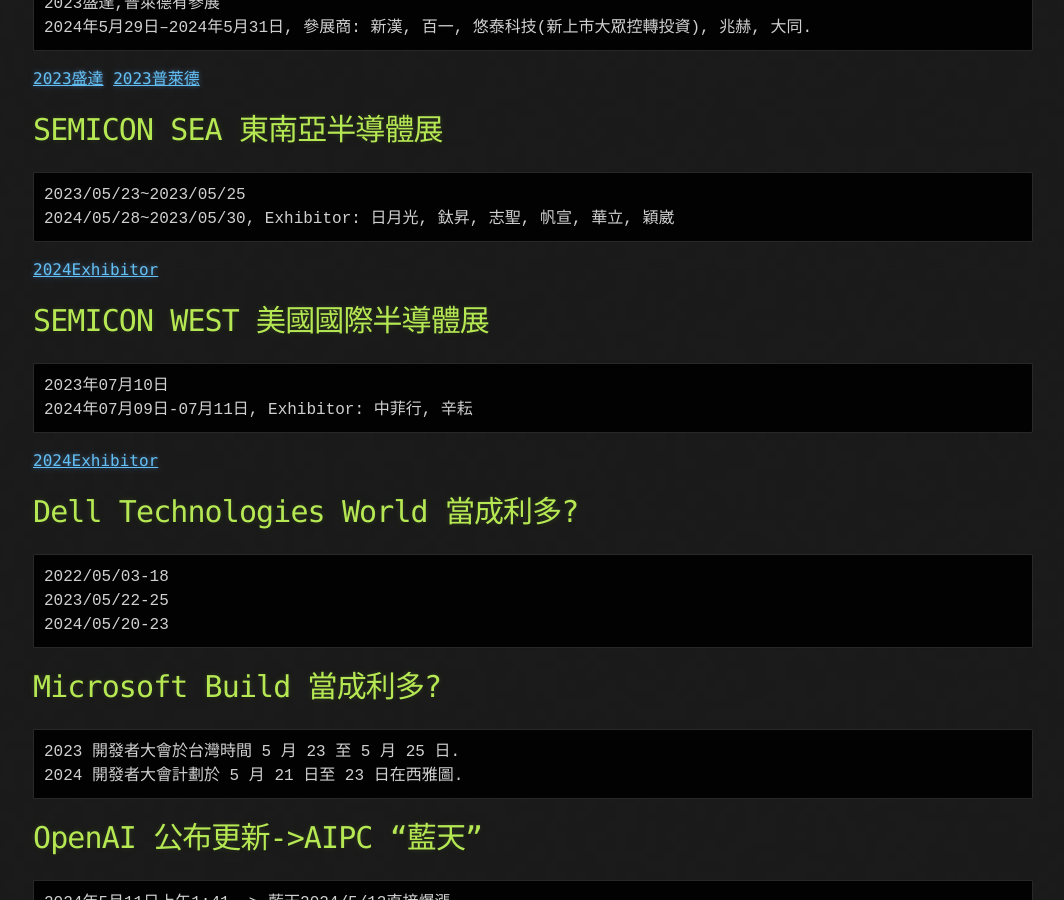
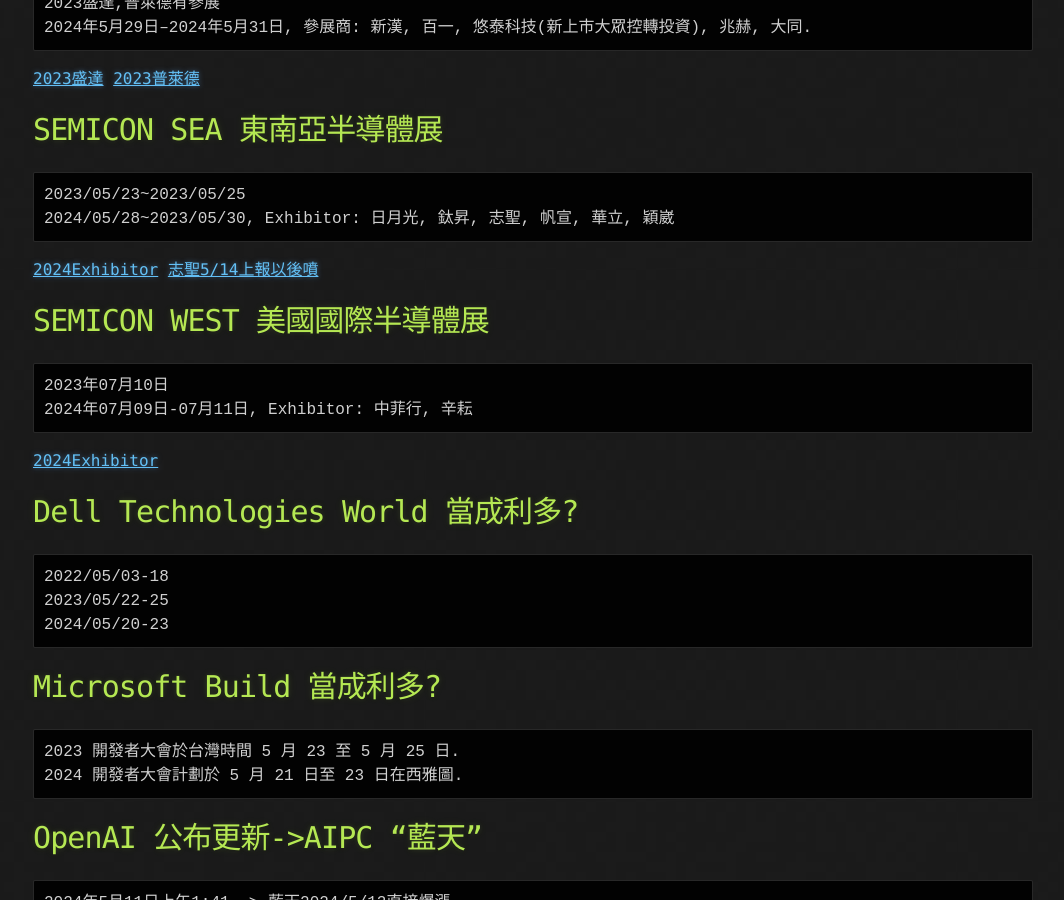
Before and after one commit to lepg5487/Stock_God, a Jekyll site: the page built from experience.md, in a window 1280 px wide and 900 px high, scrolled down 5051 px. Shown: the whole window, without its empty margins (107-1171 px from the left). Built offline with Jekyll 4.4.1, drawn with Linux system fonts in a browser that asks for light colours; our own code applies the rules of GitHub Pages for plain Markdown files.

Commit message:
Update experience.md

````diff
--- a/experience.md
+++ b/experience.md
@@ -195,6 +195,7 @@
 2024/05/28~2023/05/30, Exhibitor: 日月光, 鈦昇, 志聖, 帆宣, 華立, 穎崴
 ```
 [2024Exhibitor](https://expo.semi.org/southeastasia2024/Public/EventMap.aspx?ID=28139&ShAvailable=1&thumbnail=1)
+[志聖5/14上報以後噴](https://www.moneydj.com/kmdj/news/newsviewer.aspx?a=284199d0-757f-4851-8d4b-4c97d8b8b44b)
 
 # SEMICON WEST 美國國際半導體展
 ```
````
